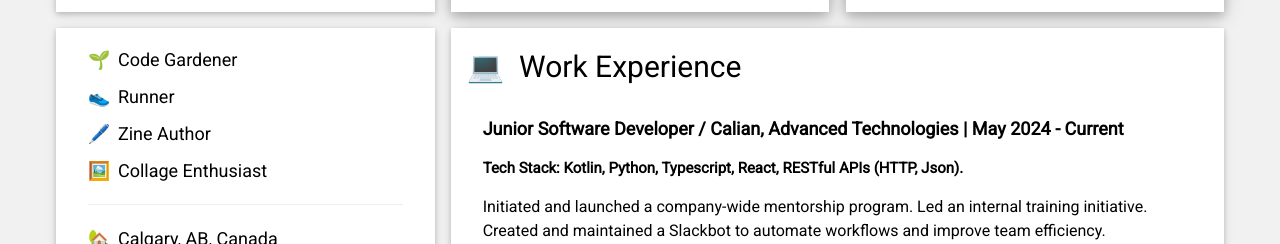
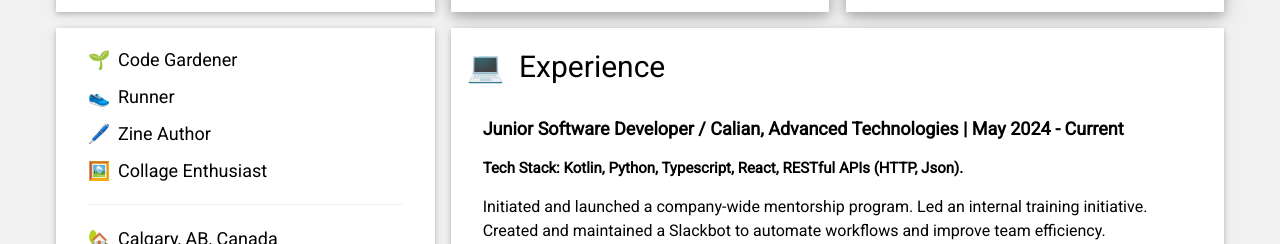
Before and after one commit to jaimewongly/portfolio, a Jekyll site: the page built from index.html, in a window 1280 px wide and 900 px high, cut to the strip 497-900 px from the top of the window. Shown: the top 244 px of the strip. Built offline with Jekyll 4.4.1, drawn with Linux system fonts in a browser that asks for light colours.

Commit message:
Bolded all experience

```diff
--- a/_includes/resume/work-experience.html
+++ b/_includes/resume/work-experience.html
@@ -1,7 +1,7 @@
 <div id="card5" class="w3-card work-card w3-container w3-white w3-margin-bottom">
   <div class="inner-frame">
     <h2 class="work w3-padding-16">
-      Work Experience
+      Experience
     </h2>
     <article class="w3-container">
       <h5  >
@@ -30,12 +30,12 @@
     </article>
       <hr />
     <article class="w3-container">
-      <h5 class="old-job-text">
+      <h5 class="old-job-text"><b>
         Junior Systems Designer / Calian, Advanced Technologies | Aug 2022 - Apr 2024 <br/><br/>
         Entry Level Systems Designer / Calian, Advanced Technologies | Jan 2022 - July 2022 <br/><br/>
         Junior Electronics Engineer / A4 Systems | Jul 2021 - Jan 2022 <br/><br/>
         Electrical Engineering Intern / Zephyr Sleep Technologies | May 2019 - Mar 2020 <br/><br/>
-      </h5>
+      </b></h5>
     </article>
   </div>
 </div>
```
Also changed, not shown: 1 other file.
